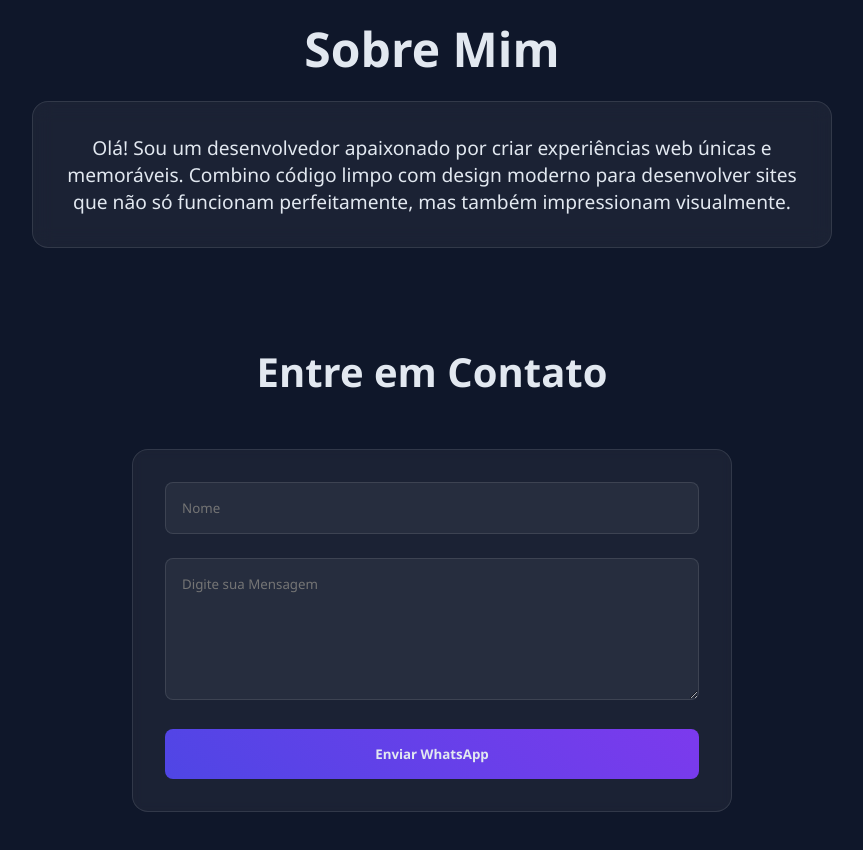
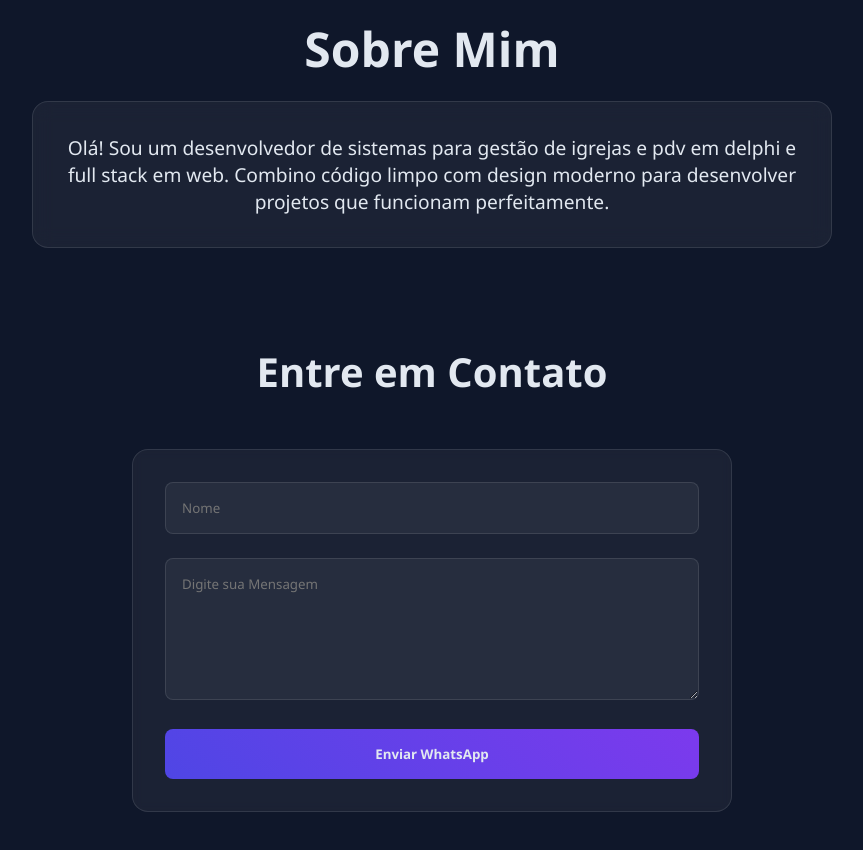
Before and after one commit to epmsoftware/portfolio-epmsoft, a plain HTML site: page index.html in a window 1280 px wide. Shown: the part 880-1730 px from the top of the page, without its empty margins (208-1071 px from the left). Drawn offline with Linux system fonts and the light colour scheme.

Commit message:
Update index.html
Alteração parágrafo sobre.

```diff
--- a/index.html
+++ b/index.html
@@ -36,10 +36,16 @@
     <section id="sobre" class="sobre">
         <h2 class="sobre-titulo">Sobre Mim</h2>
         <div class="sobre-caixa">
+            <!--
             <p class="sobre-paragrafo">
                 Olá! Sou um desenvolvedor apaixonado por criar experiências web únicas e memoráveis. Combino código
                 limpo com design moderno para desenvolver sites que não só funcionam perfeitamente, mas também
                 impressionam visualmente.
+            </p>
+            -->
+            <p class="sobre-paragrafo">
+                Olá! Sou um desenvolvedor de sistemas para gestão de igrejas e pdv em delphi e full stack em web. Combino código
+                limpo com design moderno para desenvolver projetos que funcionam perfeitamente.
             </p>
         </div>
     <!--
```
